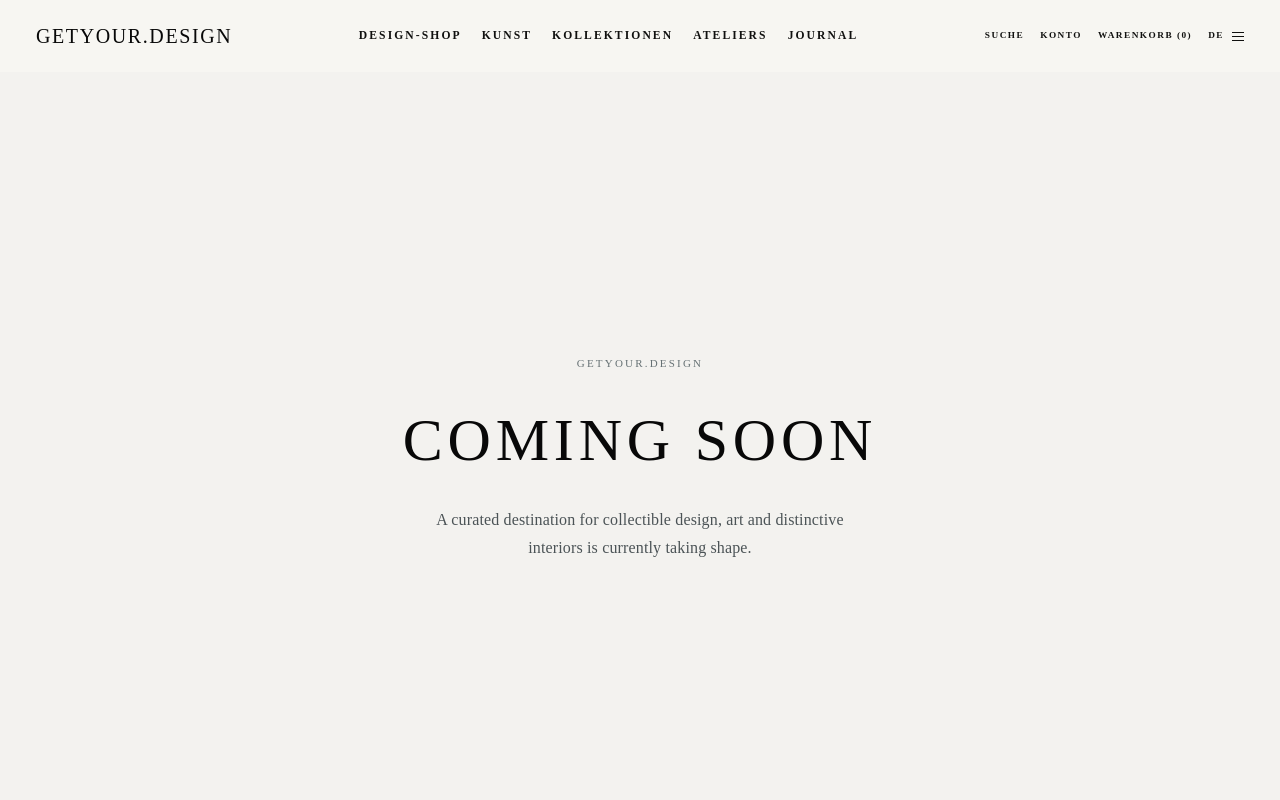
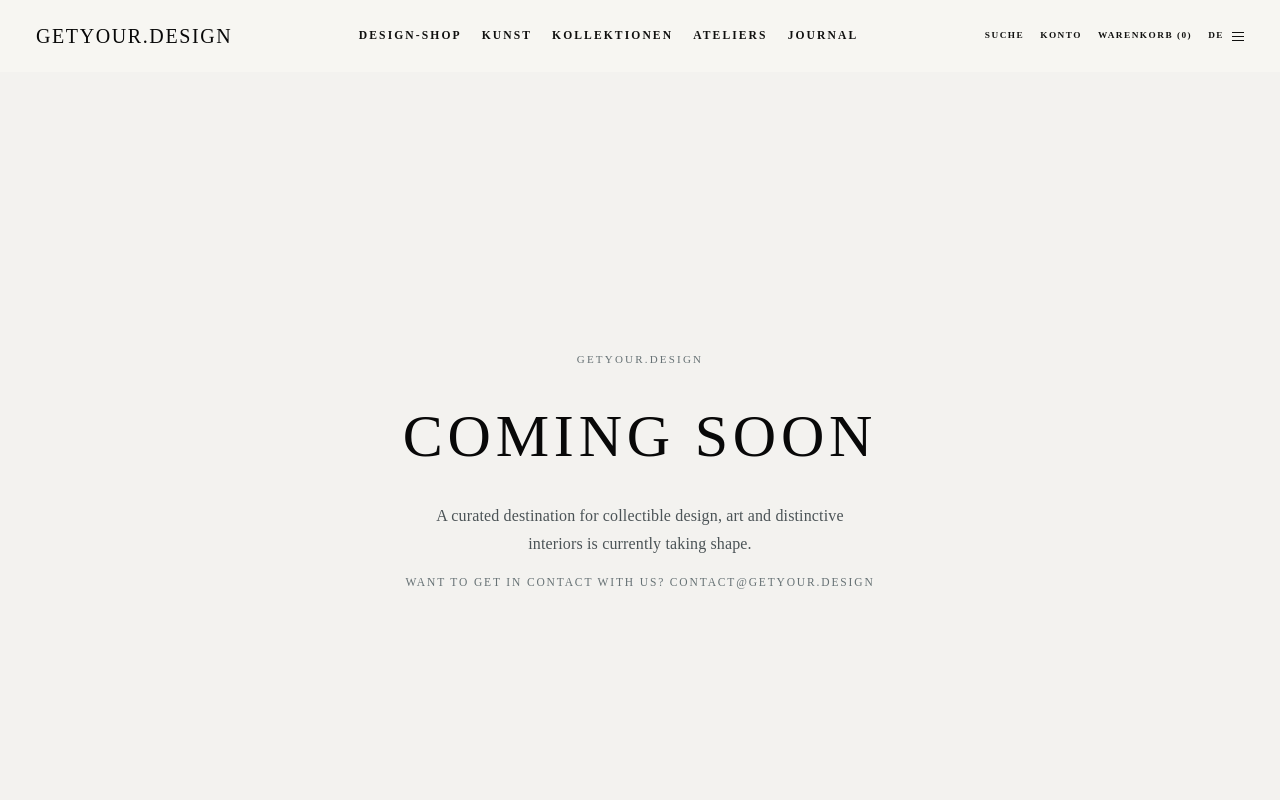
Before and after one commit to getyour-design/getyour-design, a Next.js app: page /coming-soon in a window 1280 px wide. Shown: the top 800 px of the page. Built offline with nearby package versions, Linux system fonts and the light colour scheme.

Commit message:
Refine coming soon contact placement

```diff
--- a/app/coming-soon/page.tsx
+++ b/app/coming-soon/page.tsx
@@ -11,22 +11,20 @@ export const metadata: Metadata = {
 
 export default function ComingSoonPage() {
   return (
-    <main className="flex min-h-screen flex-col bg-[#f3f2ef] px-6 py-12 text-center">
-      <div className="flex flex-1 items-center justify-center">
+    <main className="flex min-h-screen items-center justify-center bg-[#f3f2ef] px-6 py-12 text-center">
       <div className="max-w-xl">
         <p className="type-label text-[#667174]">GETYOUR.DESIGN</p>
         <h1 className="serif mt-8 text-4xl leading-tight sm:text-6xl">Coming Soon</h1>
         <p className="mx-auto mt-7 max-w-md text-base leading-7 text-[#4b5356]">
           A curated destination for collectible design, art and distinctive interiors is currently taking shape.
         </p>
-        </div>
-      </div>
-      <p className="pb-2 text-[0.72rem] uppercase tracking-[0.16em] text-[#667174]">
+        <p className="mt-4 text-[0.72rem] uppercase tracking-[0.16em] text-[#667174]">
           Want to get in contact with us?{" "}
           <a className="text-[#10100f] underline decoration-black/40 underline-offset-4 transition hover:decoration-black" href="mailto:contact@getyour.design">
             contact@getyour.design
           </a>
         </p>
+      </div>
     </main>
   );
 }
```
Lines whose indentation alone changed are shown as unchanged.
